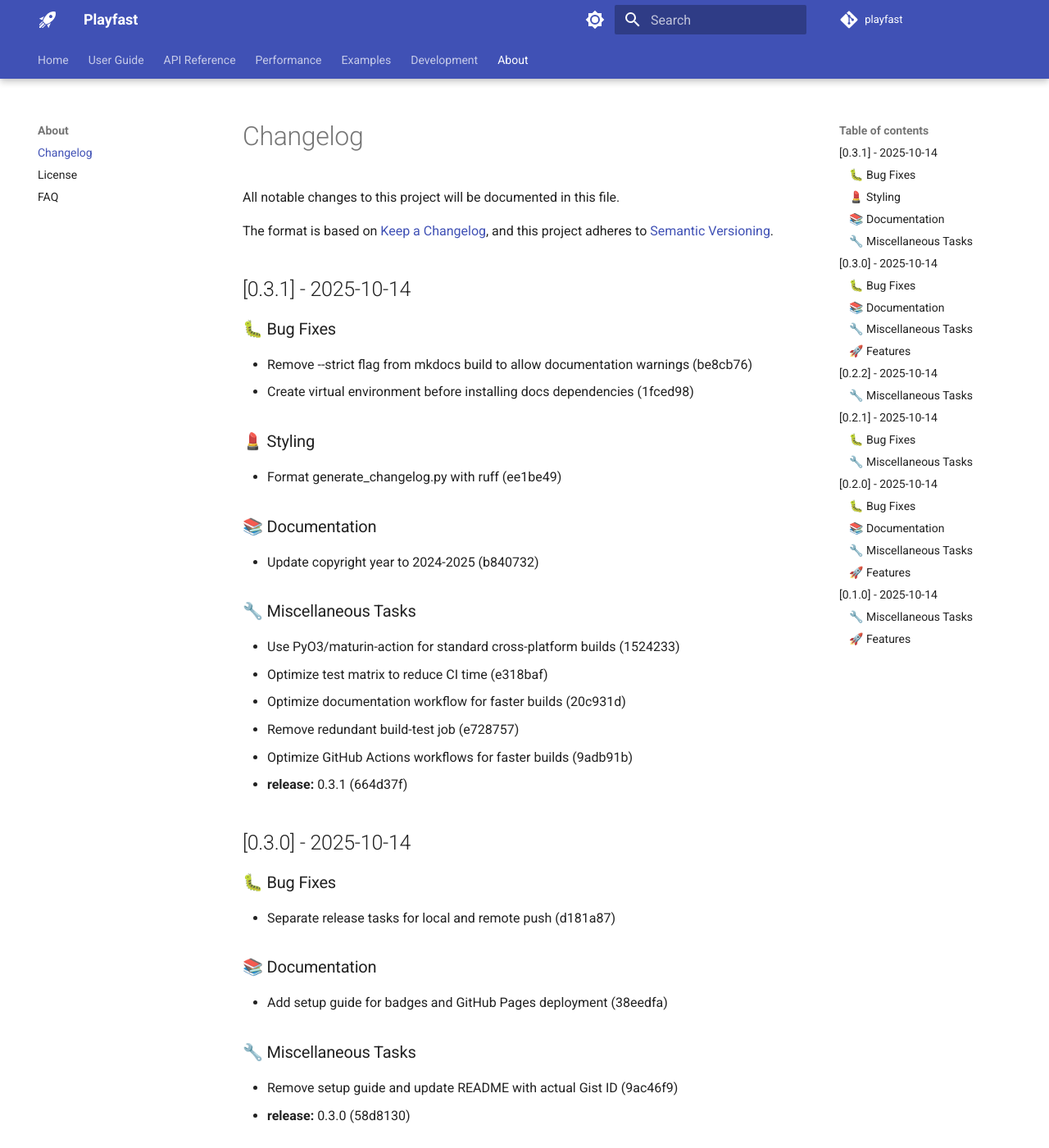
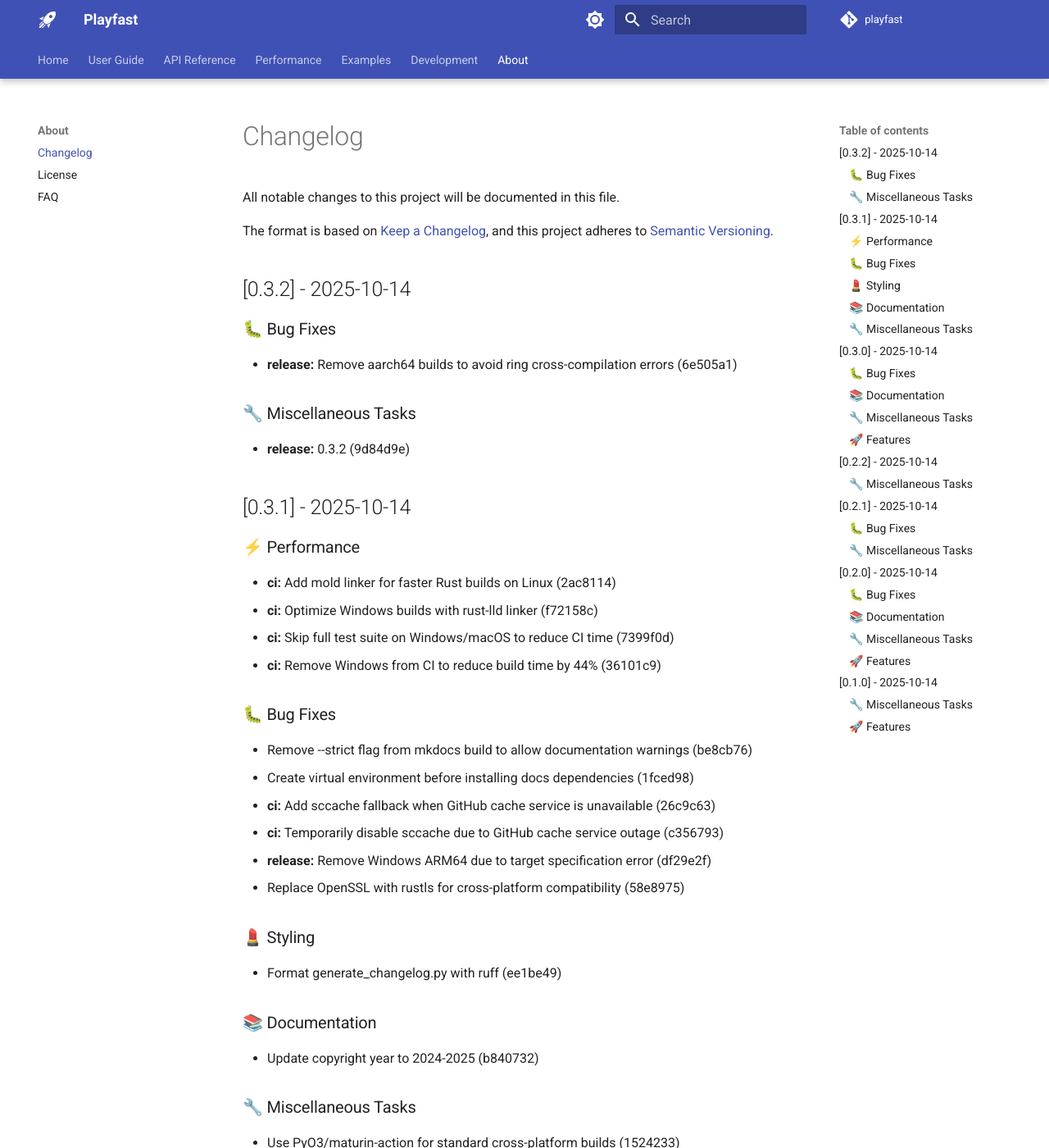
Before and after one commit to mixL1nk/playfast, an MkDocs documentation site: the page built from docs/changelog.md, in a window 1280 px wide and 1400 px high. Shown: the whole window at 82% size. Built offline with MkDocs 1.6.1 and Material for MkDocs 9.7.7, drawn with Linux system fonts in a browser that asks for light colours; comment, search, counter and statistics services are not loaded; the version menu is left out.

Commit message:
chore(release): 0.3.2

```diff
--- a/docs/changelog.md
+++ b/docs/changelog.md
@@ -5,12 +5,33 @@ All notable changes to this project will be documented in this file.
 The format is based on [Keep a Changelog](https://keepachangelog.com/en/1.0.0/),
 and this project adheres to [Semantic Versioning](https://semver.org/spec/v2.0.0.html).
 
+## [0.3.2] - 2025-10-14
+
+### 🐛 Bug Fixes
+
+- **release:** Remove aarch64 builds to avoid ring cross-compilation errors (6e505a1)
+
+### 🔧 Miscellaneous Tasks
+
+- **release:** 0.3.2 (9d84d9e)
+
 ## [0.3.1] - 2025-10-14
+
+### ⚡ Performance
+
+- **ci:** Add mold linker for faster Rust builds on Linux (2ac8114)
+- **ci:** Optimize Windows builds with rust-lld linker (f72158c)
+- **ci:** Skip full test suite on Windows/macOS to reduce CI time (7399f0d)
+- **ci:** Remove Windows from CI to reduce build time by 44% (36101c9)
 
 ### 🐛 Bug Fixes
 
 - Remove --strict flag from mkdocs build to allow documentation warnings (be8cb76)
 - Create virtual environment before installing docs dependencies (1fced98)
+- **ci:** Add sccache fallback when GitHub cache service is unavailable (26c9c63)
+- **ci:** Temporarily disable sccache due to GitHub cache service outage (c356793)
+- **release:** Remove Windows ARM64 due to target specification error (df29e2f)
+- Replace OpenSSL with rustls for cross-platform compatibility (58e8975)
 
 ### 💄 Styling
 
@@ -27,7 +48,7 @@ and this project adheres to [Semantic Versioning](https://semver.org/spec/v2.0.0
 - Optimize documentation workflow for faster builds (20c931d)
 - Remove redundant build-test job (e728757)
 - Optimize GitHub Actions workflows for faster builds (9adb91b)
-- **release:** 0.3.1 (664d37f)
+- **release:** 0.3.1 (93027c7)
 
 ## [0.3.0] - 2025-10-14
 
--- a/pyproject.toml
+++ b/pyproject.toml
@@ -1,6 +1,6 @@
 [project]
 name = "playfast"
-version = "0.3.1"
+version = "0.3.2"
 description = "Playfast - Lightning-Fast Google Play Store Scraper"
 readme = "README.md"
 authors = [
```
Also changed, not shown: CHANGELOG.md (+22 -1 lines), 1 other file.
